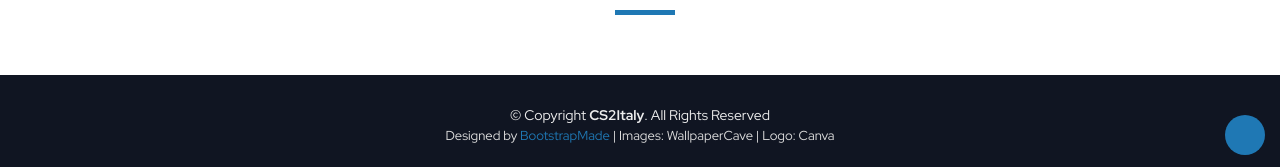
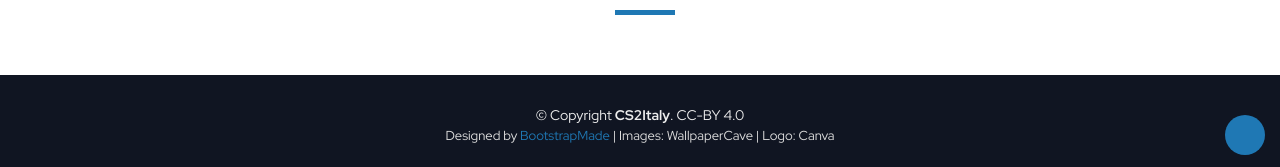
Before and after one commit to lihuama/cs2italy, a Jekyll site: the page built from docs/index.md, in a window 1280 px wide and 900 px high, scrolled down 8749 px. Shown: the part 730-897 px from the top of the window. Built offline with Jekyll 4.4.1, drawn with Linux system fonts in a browser that asks for light colours; some web fonts are replaced.

Commit message:
Update default.html

```diff
--- a/docs/_layouts/default.html
+++ b/docs/_layouts/default.html
@@ -472,7 +472,7 @@
   <footer id="footer">
     <div class="container">
       <div class="copyright">
-        &copy; Copyright <strong>CS2Italy</strong>. All Rights Reserved
+        &copy; Copyright <strong>CS2Italy</strong>. CC-BY 4.0
       </div>
       <div class="credits">
         <!--
```
